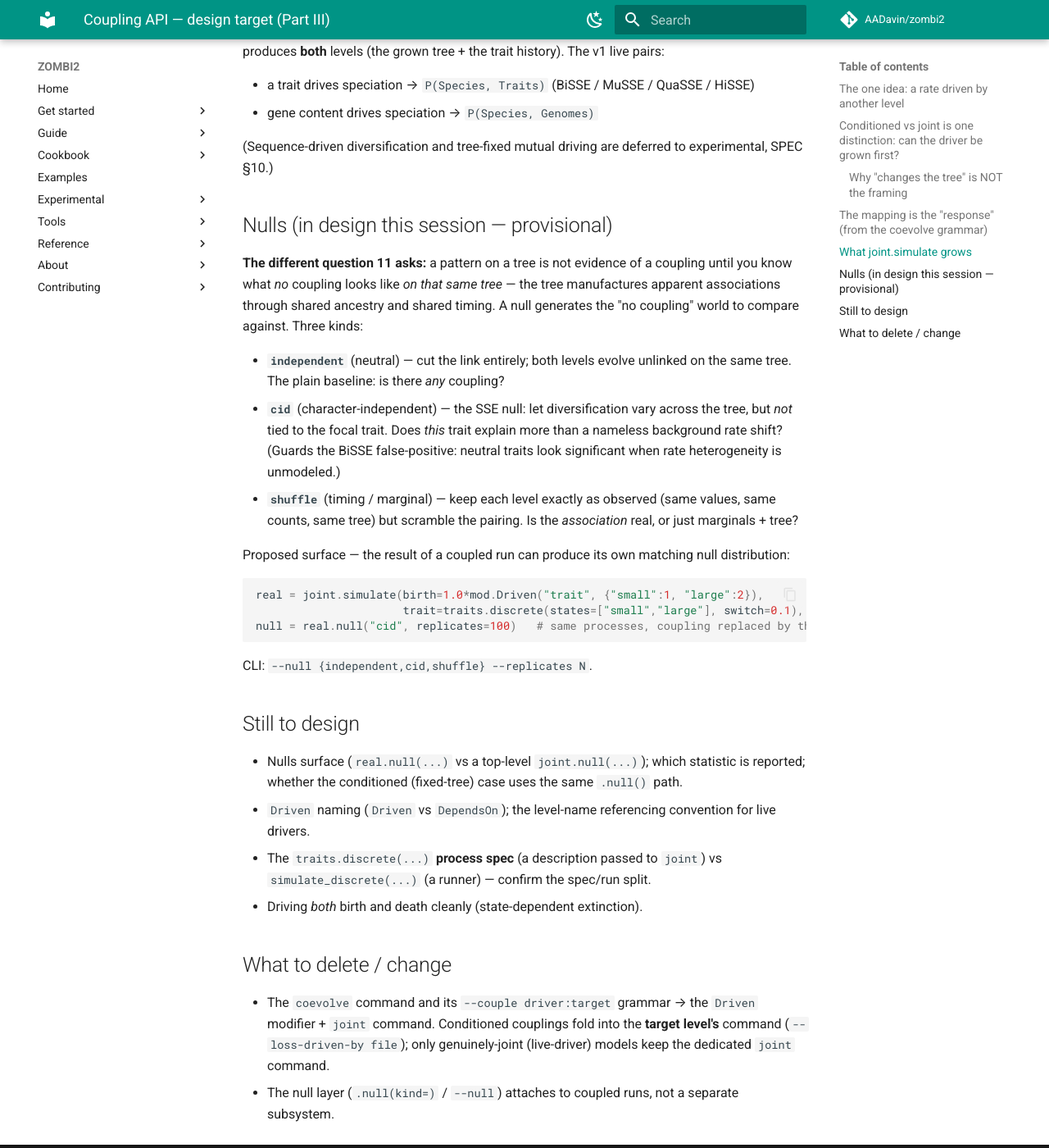
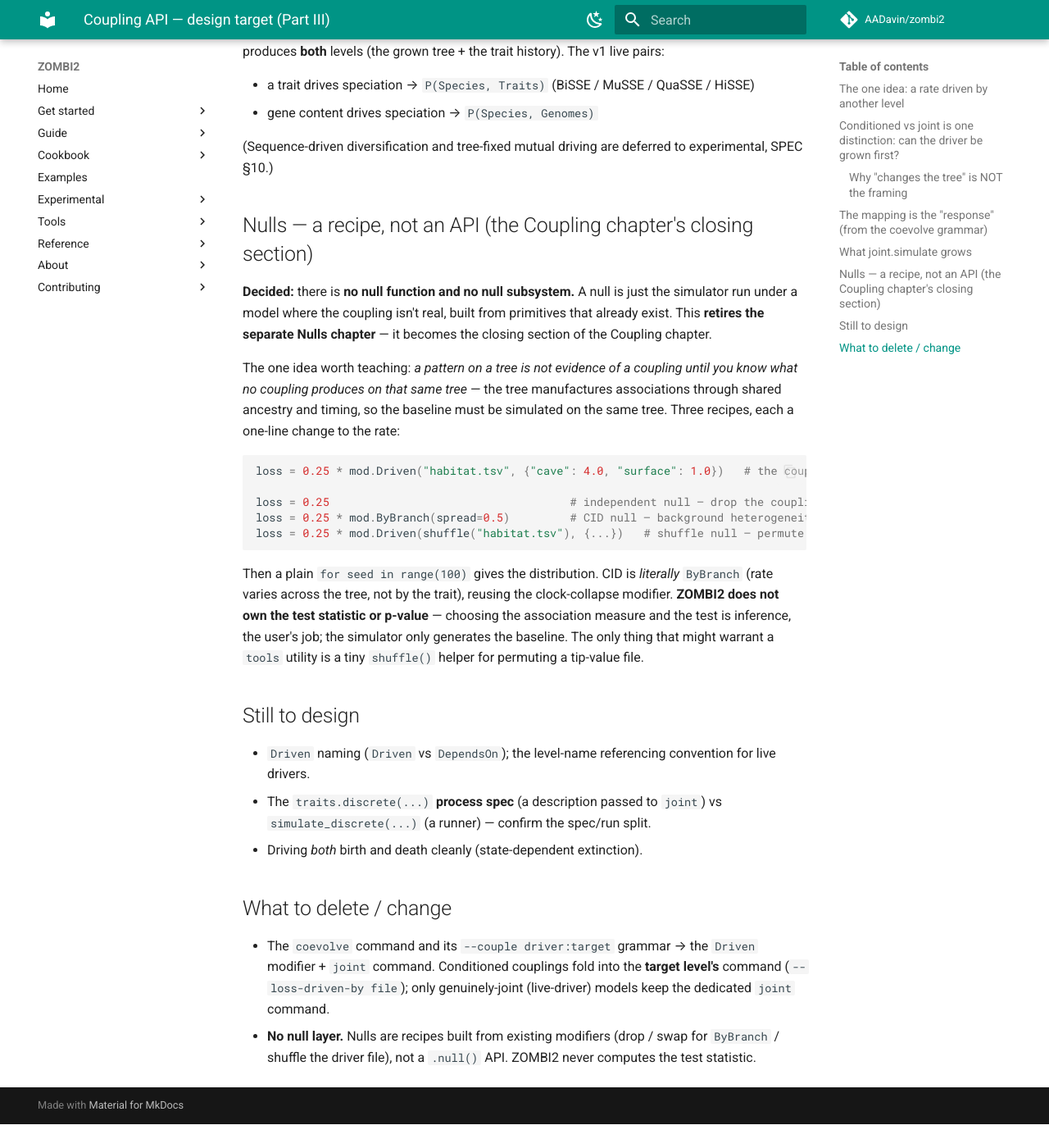
Before and after one commit to AADavin/zombi2, an MkDocs documentation site: the page built from docs/design/coupling-api.md, in a window 1280 px wide and 1400 px high, scrolled down 1899 px. Shown: the whole window at 82% size. Built offline with MkDocs 1.6.1 and Material for MkDocs 9.7.7, drawn with Linux system fonts in a browser that asks for light colours; comment, search, counter and statistics services are not loaded; after the commit the page ends 3270 px from its top, so only the background shows below that; some of the changed text lies outside the part shown.

Commit message:
docs(design): nulls are a recipe not a feature; Part III collapses to one chapter
Retire the null API/subsystem: a null is the simulator run under a no-coupling
model, built from existing modifiers (drop the coupling / swap for ByBranch =
CID / shuffle the driver file). ZOMBI2 generates the baseline, never the test
statistic. Nulls become the closing section of a single 'Coupling levels'
chapter (old 9 Conditioning + 10 Joint + 11 Nulls merge). Index updated.

Co-Authored-By: Claude Opus 4.8 <noreply@anthropic.com>

````diff
--- a/docs/design/coupling-api.md
+++ b/docs/design/coupling-api.md
@@ -42,8 +42,8 @@ the driver can be simulated on its own and handed over:
 
 Same modifier, `mod.Driven`; the only difference is `source` = filename (conditioned) vs level-name
 (joint). So **conditioning and joint models are one chapter, not two** — one mechanism split by
-file-vs-live driver. (Manual: Part III 9 *Conditioning* + 10 *Joint* collapse to a single **Coupling
-levels** chapter; **11 Nulls** stays separate — see below.)
+file-vs-live driver. (Manual: **all of Part III — 9 *Conditioning* + 10 *Joint* + 11 *Nulls* — collapses
+to a single "Coupling levels" chapter**, with nulls as its closing section. See below.)
 
 ### Why "changes the tree" is NOT the framing
 
@@ -76,34 +76,33 @@ trait-dependent `birth`/`death`, and trait-change events evolve the trait on the
 
 (Sequence-driven diversification and tree-fixed mutual driving are deferred to experimental, SPEC §10.)
 
-## Nulls (in design this session — provisional)
+## Nulls — a recipe, not an API (the Coupling chapter's closing section)
 
-**The different question 11 asks:** a pattern on a tree is not evidence of a coupling until you know what
-*no* coupling looks like *on that same tree* — the tree manufactures apparent associations through shared
-ancestry and shared timing. A null generates the "no coupling" world to compare against. Three kinds:
+**Decided:** there is **no null function and no null subsystem.** A null is just the simulator run under a
+model where the coupling isn't real, built from primitives that already exist. This **retires the separate
+Nulls chapter** — it becomes the closing section of the Coupling chapter.
 
-- **`independent`** (neutral) — cut the link entirely; both levels evolve unlinked on the same tree. The
-  plain baseline: is there *any* coupling?
-- **`cid`** (character-independent) — the SSE null: let diversification vary across the tree, but *not*
-  tied to the focal trait. Does *this* trait explain more than a nameless background rate shift? (Guards
-  the BiSSE false-positive: neutral traits look significant when rate heterogeneity is unmodeled.)
-- **`shuffle`** (timing / marginal) — keep each level exactly as observed (same values, same counts, same
-  tree) but scramble the pairing. Is the *association* real, or just marginals + tree?
-
-Proposed surface — the result of a coupled run can produce its own matching null distribution:
+The one idea worth teaching: *a pattern on a tree is not evidence of a coupling until you know what no
+coupling produces on that same tree* — the tree manufactures associations through shared ancestry and
+timing, so the baseline must be simulated on the same tree. Three recipes, each a one-line change to the
+rate:
 
 ```python
-real = joint.simulate(birth=1.0*mod.Driven("trait", {"small":1, "large":2}),
-                      trait=traits.discrete(states=["small","large"], switch=0.1), n_tips=100, seed=1)
-null = real.null("cid", replicates=100)   # same processes, coupling replaced by the null → a distribution
+loss = 0.25 * mod.Driven("habitat.tsv", {"cave": 4.0, "surface": 1.0})   # the coupling under test
+
+loss = 0.25                                    # independent null — drop the coupling
+loss = 0.25 * mod.ByBranch(spread=0.5)         # CID null — background heterogeneity, NOT the trait
+loss = 0.25 * mod.Driven(shuffle("habitat.tsv"), {...})   # shuffle null — permute the pairing
 ```
 
-CLI: `--null {independent,cid,shuffle} --replicates N`.
+Then a plain `for seed in range(100)` gives the distribution. CID is *literally* `ByBranch` (rate varies
+across the tree, not by the trait), reusing the clock-collapse modifier. **ZOMBI2 does not own the test
+statistic or p-value** — choosing the association measure and the test is inference, the user's job; the
+simulator only generates the baseline. The only thing that might warrant a `tools` utility is a tiny
+`shuffle()` helper for permuting a tip-value file.
 
 ## Still to design
 
-- Nulls surface (`real.null(...)` vs a top-level `joint.null(...)`); which statistic is reported; whether
-  the conditioned (fixed-tree) case uses the same `.null()` path.
 - `Driven` naming (`Driven` vs `DependsOn`); the level-name referencing convention for live drivers.
 - The `traits.discrete(...)` **process spec** (a description passed to `joint`) vs `simulate_discrete(...)`
   (a runner) — confirm the spec/run split.
@@ -114,4 +113,5 @@ CLI: `--null {independent,cid,shuffle} --replicates N`.
 - The `coevolve` command and its `--couple driver:target` grammar → the `Driven` modifier + `joint`
   command. Conditioned couplings fold into the **target level's** command (`--loss-driven-by file`);
   only genuinely-joint (live-driver) models keep the dedicated `joint` command.
-- The null layer (`.null(kind=)` / `--null`) attaches to coupled runs, not a separate subsystem.
+- **No null layer.** Nulls are recipes built from existing modifiers (drop / swap for `ByBranch` /
+  shuffle the driver file), not a `.null()` API. ZOMBI2 never computes the test statistic.
````
Also changed, not shown: manual/revision/proposed-index.md (+9 -25 lines).
